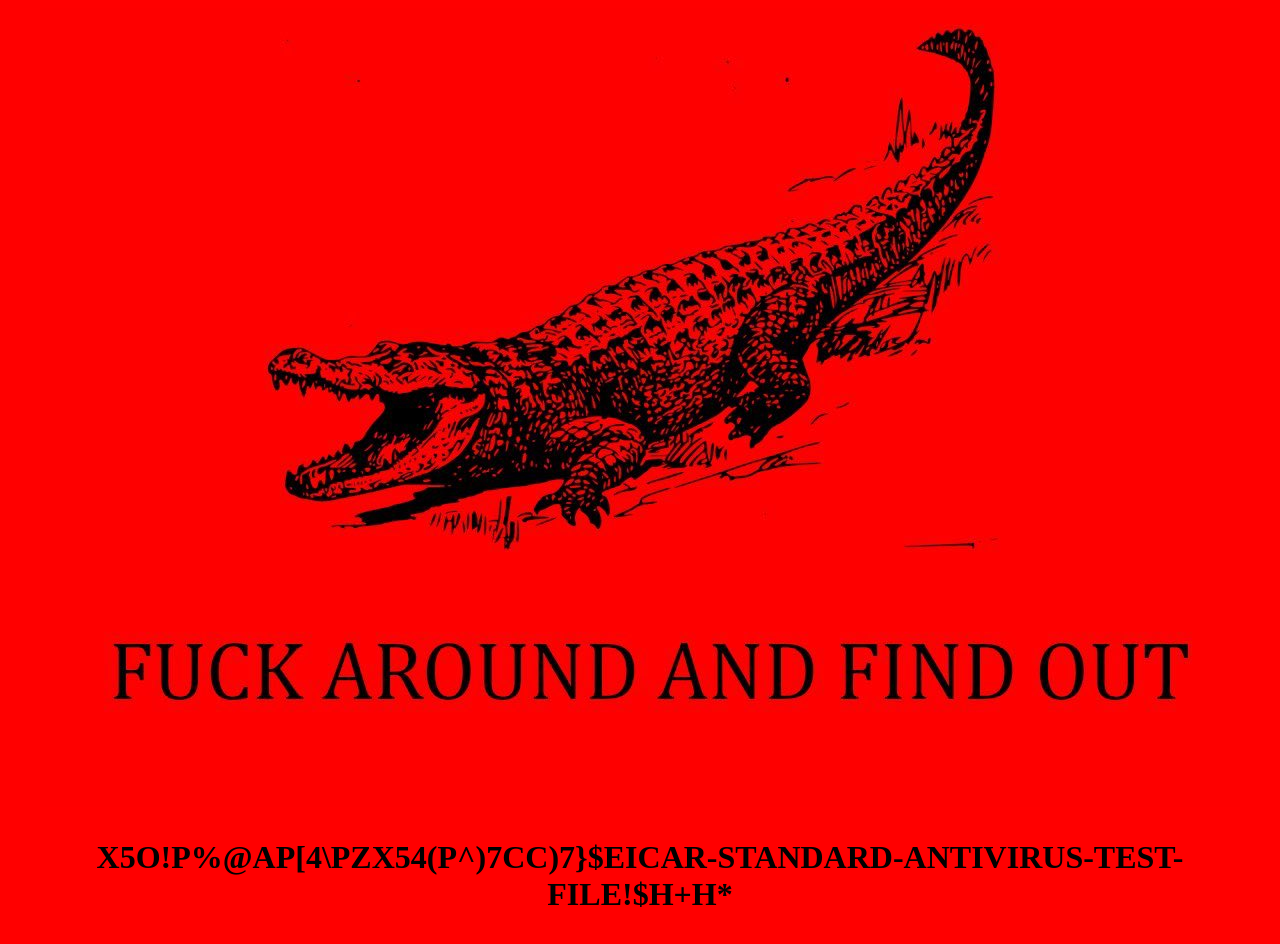
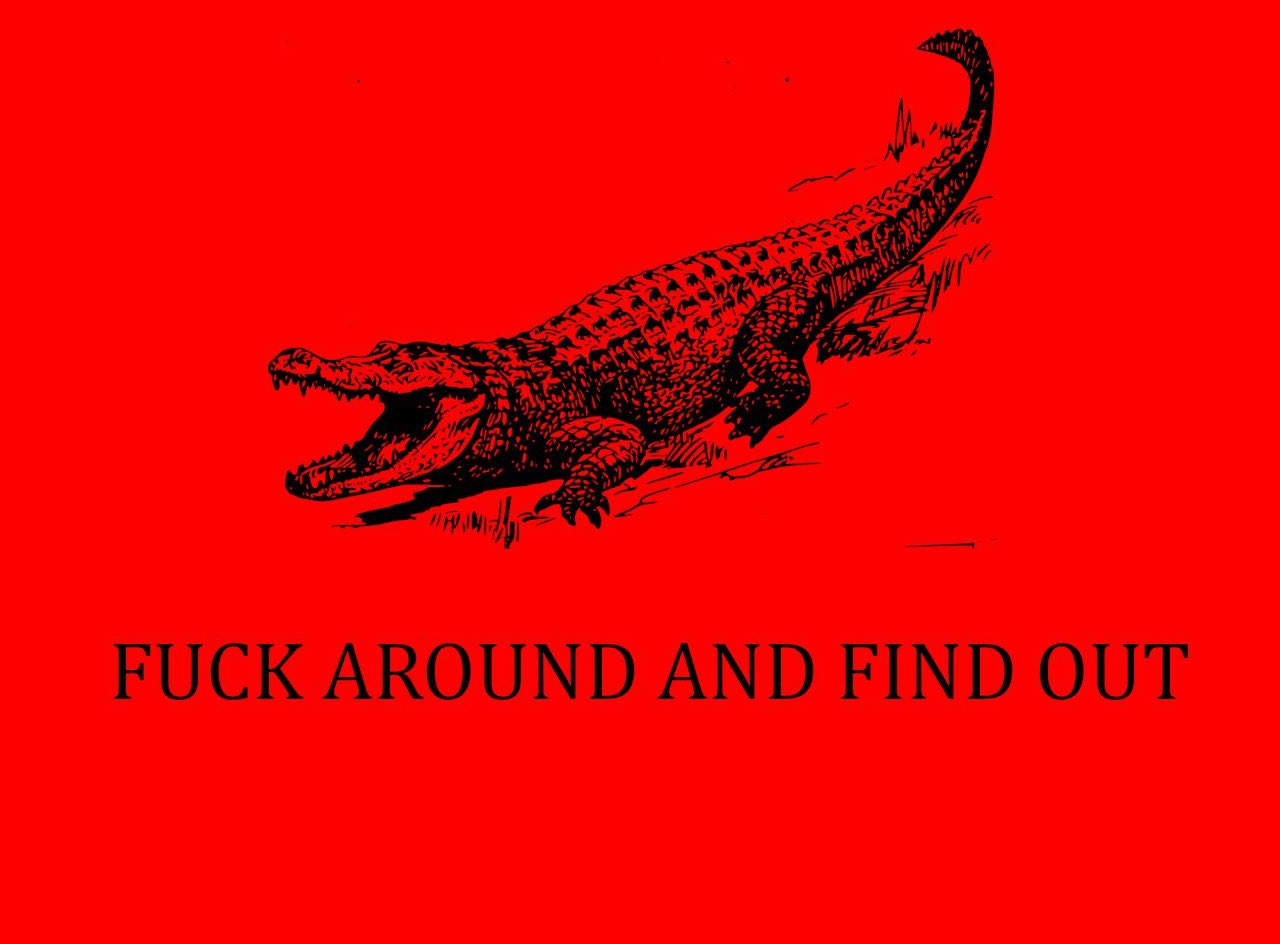
Before and after one commit to TheGh0stShip/devtest, a plain HTML site: page index.html in a window 1280 px wide. After the commit the page ends 839 px from the top, so only its background shows below. Drawn offline with Linux system fonts and the light colour scheme.

Commit message:
Update index.html

```diff
--- a/index.html
+++ b/index.html
@@ -1,12 +1,11 @@
 <html>
-<title>X5O!P%@AP[4\PZX54(P^)7CC)7}$EICAR-STANDARD-ANTIVIRUS-TEST-FILE!$H+H*</title>
+<title></title>
 
 <body>
   <body style="background-color:red;">
   <center>
     <b><h1>
       <img src="./1.jfif"></img><p><p>
-      X5O!P%@AP[4\PZX54(P^)7CC)7}$EICAR-STANDARD-ANTIVIRUS-TEST-FILE!$H+H*
       </h1></b></center>
   </body>
 </html>
```
